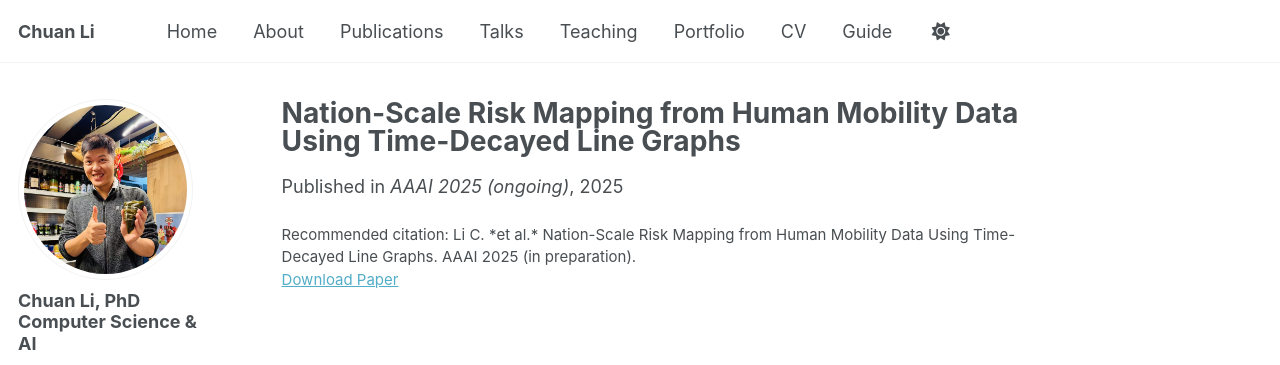
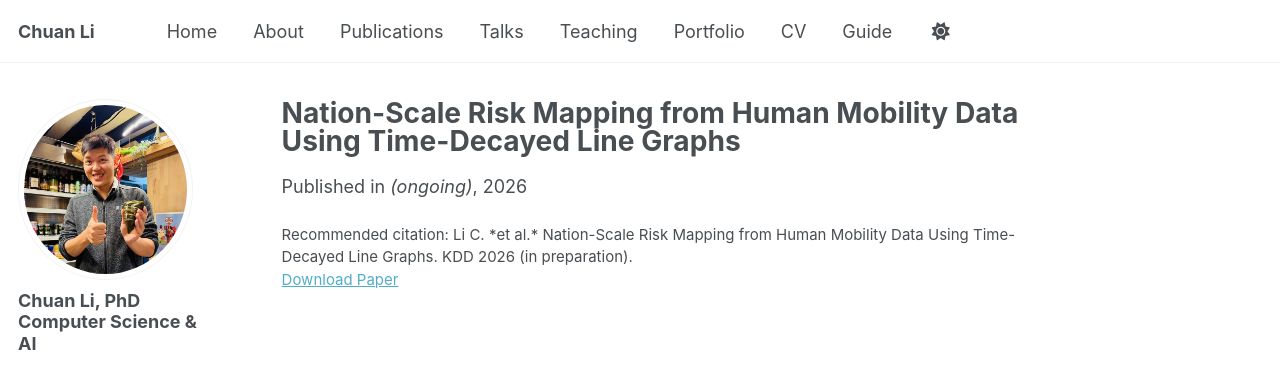
Before and after one commit to MrLIChuan/MrLIChuan.github.io, a Jekyll site: the page built from _publications/2025-07-20-aaai-linegraph-risk.md, in a window 1280 px wide and 975 px high. Shown: the top 365 px of the window. Built offline with Jekyll 4.4.1, drawn with Linux system fonts in a browser that asks for light colours; some web fonts are replaced; a script that is not in the unit is left out.

Commit message:
Update publication details for AAAI line graph paper

```diff
--- a/_publications/2025-07-20-aaai-linegraph-risk.md
+++ b/_publications/2025-07-20-aaai-linegraph-risk.md
@@ -2,10 +2,10 @@
 title: "Nation-Scale Risk Mapping from Human Mobility Data Using Time-Decayed Line Graphs"
 collection: publications
 permalink: /publication/aaai-linegraph-risk
-date: 2025-02-20
-venue: "AAAI 2025 (ongoing)"
+date: 2026-08-09
+venue: "(ongoing)"
 authors: [Chuan Li, Vincent Gauthier, Marcelo Nunez del Prado Cortez, Harold Alatrista-Salas, Hassine Moungla]
-citation: 'Li C. *et al.* Nation-Scale Risk Mapping from Human Mobility Data Using Time-Decayed Line Graphs. AAAI 2025 (in preparation).'
+citation: 'Li C. *et al.* Nation-Scale Risk Mapping from Human Mobility Data Using Time-Decayed Line Graphs. KDD 2026 (in preparation).'
 paperurl: ""
 abstract: >
   Introduces a scalable temporal line-graph representation enabling minute-level contagion-risk inference across 40 M nodes.
```
